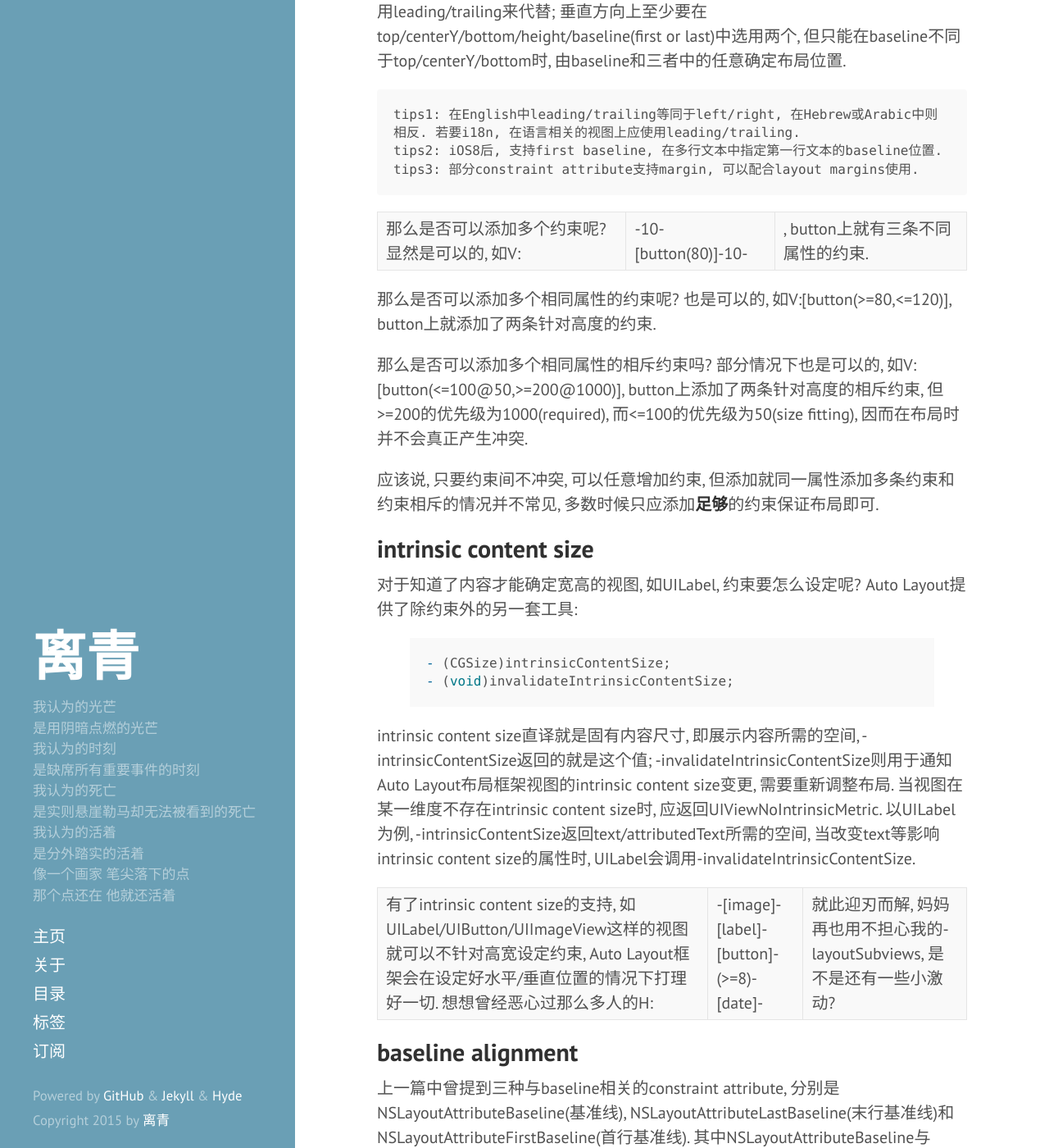
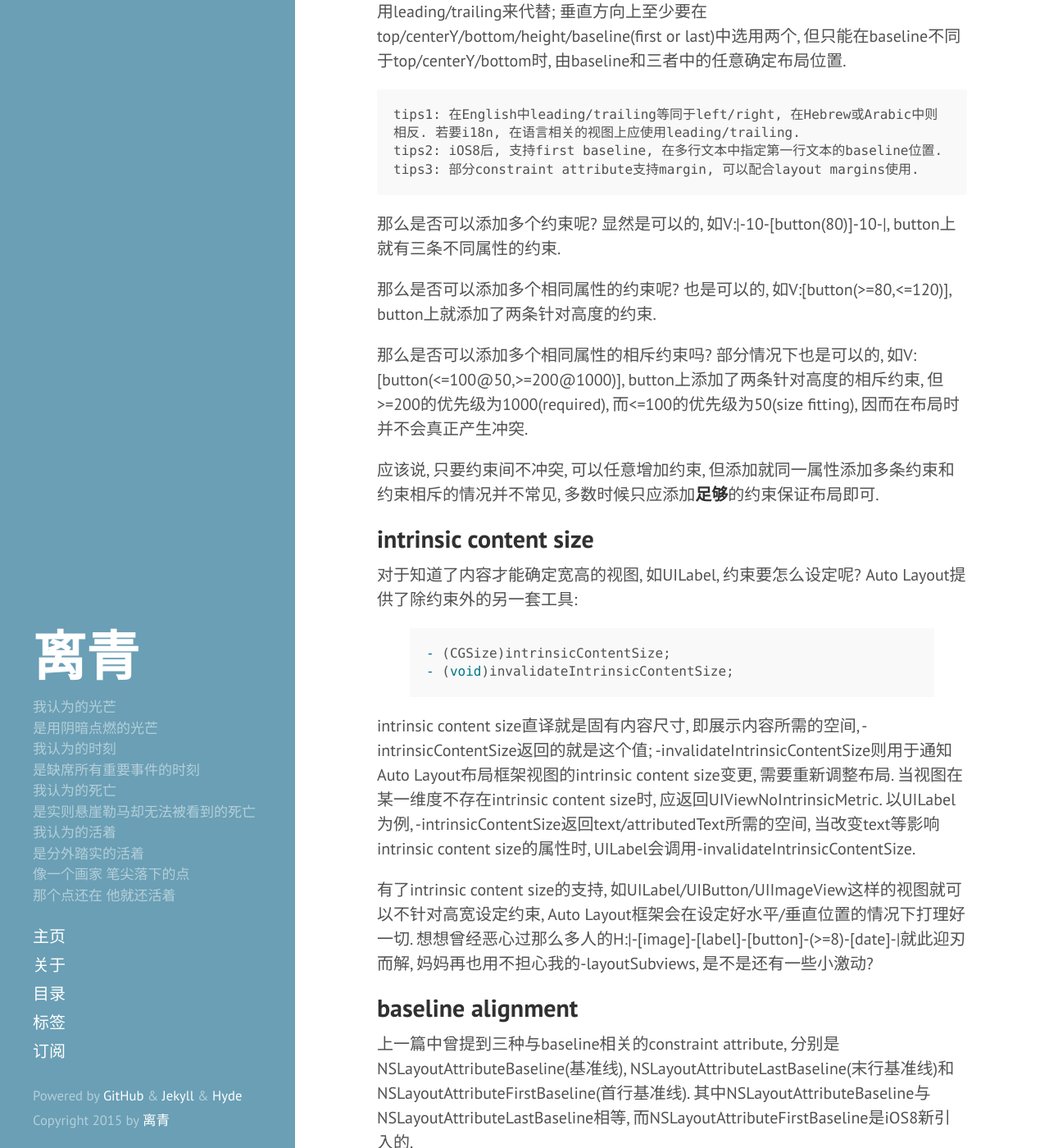
Before and after one commit to li-qing/li-qing.github.io, a Jekyll site: the page built from _posts/2015-02-07-intro-auto-layout-space.md, in a window 1280 px wide and 1400 px high, scrolled down 319 px. Shown: the whole window at 82% size. Built offline with Jekyll 4.4.1, drawn with Linux system fonts in a browser that asks for light colours.

```diff
--- a/_posts/2015-02-07-intro-auto-layout-space.md
+++ b/_posts/2015-02-07-intro-auto-layout-space.md
@@ -13,7 +13,7 @@ tags: AutoLayout
     tips2: iOS8后, 支持first baseline, 在多行文本中指定第一行文本的baseline位置.
     tips3: 部分constraint attribute支持margin, 可以配合layout margins使用.
 
-那么是否可以添加多个约束呢? 显然是可以的, 如V:|-10-[button(80)]-10-|, button上就有三条不同属性的约束.
+那么是否可以添加多个约束呢? 显然是可以的, 如V:\|-10-[button(80)]-10-\|, button上就有三条不同属性的约束.
 
 那么是否可以添加多个相同属性的约束呢? 也是可以的, 如V:[button(>=80,<=120)], button上就添加了两条针对高度的约束.
 
@@ -33,7 +33,7 @@ tags: AutoLayout
 
 intrinsic content size直译就是固有内容尺寸, 即展示内容所需的空间, -intrinsicContentSize返回的就是这个值; -invalidateIntrinsicContentSize则用于通知Auto Layout布局框架视图的intrinsic content size变更, 需要重新调整布局. 当视图在某一维度不存在intrinsic content size时, 应返回UIViewNoIntrinsicMetric. 以UILabel为例, -intrinsicContentSize返回text/attributedText所需的空间, 当改变text等影响intrinsic content size的属性时, UILabel会调用-invalidateIntrinsicContentSize.
 
-有了intrinsic content size的支持, 如UILabel/UIButton/UIImageView这样的视图就可以不针对高宽设定约束, Auto Layout框架会在设定好水平/垂直位置的情况下打理好一切. 想想曾经恶心过那么多人的H:|-[image]-[label]-[button]-(>=8)-[date]-|就此迎刃而解, 妈妈再也用不担心我的-layoutSubviews, 是不是还有一些小激动?
+有了intrinsic content size的支持, 如UILabel/UIButton/UIImageView这样的视图就可以不针对高宽设定约束, Auto Layout框架会在设定好水平/垂直位置的情况下打理好一切. 想想曾经恶心过那么多人的H:\|-[image]-[label]-[button]-(>=8)-[date]-\|就此迎刃而解, 妈妈再也用不担心我的-layoutSubviews, 是不是还有一些小激动?
 
 
 ## baseline alignment
```
